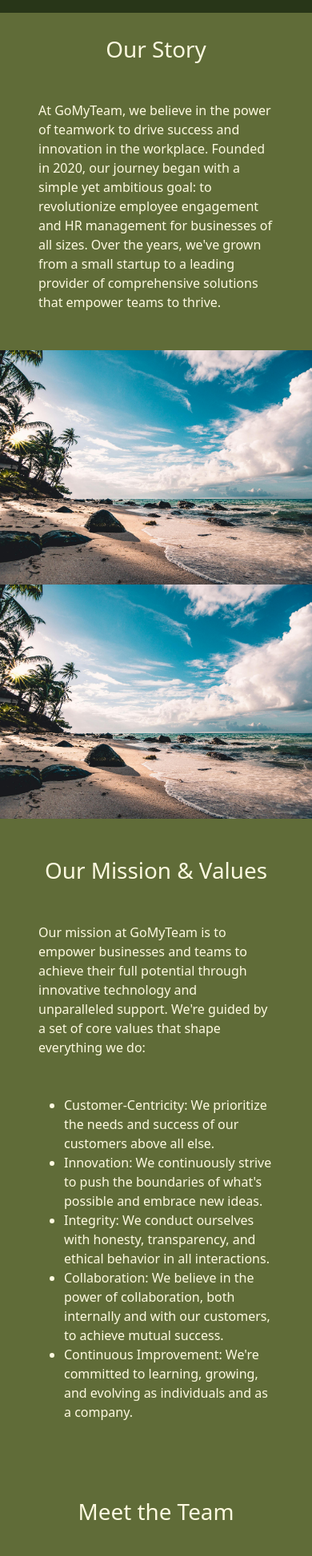
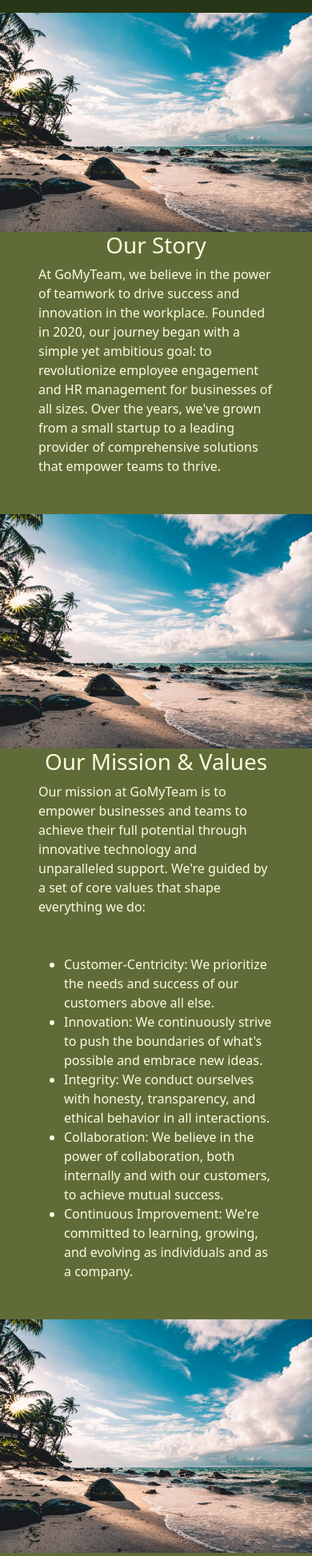
Before and after one commit to HiiTuongSing/GoMyTeam, a React (Vite) app: page /GoMyTeam/about in a window 390 px wide. Shown: the part 51-1997 px from the top of the page at 80% size. Built offline with nearby package versions, Linux system fonts and the light colour scheme.

Commit message:
Updated About.jsx responsiveness

```diff
--- a/src/pages/About.jsx
+++ b/src/pages/About.jsx
@@ -10,9 +10,9 @@ export default function About() {
   return (
     <>
       <div className="test-hero-banner-container pt-5">
-        <div className="row p-0 m-0">
-          <div className="col-12 col-lg-6 d-flex flex-column justify-content-center align-items-center p-0 m-0">
-            <h1 className="my-5">Our Story</h1>
+        <div className="row p-0 m-0 reverse">
+          <div className="col-12 col-lg-6 d-flex flex-column justify-content-center align-items-center p-0 m-0 ">
+            <h1 className="my-lg-5">Our Story</h1>
             <p className="mx-5 mb-5 fw-light">
               At GoMyTeam, we believe in the power of teamwork to drive success
               and innovation in the workplace. Founded in 2020, our journey
@@ -34,7 +34,7 @@ export default function About() {
             <img src={HeroImage} alt="img" />
           </div>
           <div className="col-12 col-lg-6 d-flex flex-column justify-content-center align-items-center p-0 m-0">
-            <h1 className="my-5">Our Mission & Values</h1>
+            <h1 className="my-lg-5">Our Mission & Values</h1>
             <p className="mx-5 mb-5 fw-light">
               Our mission at GoMyTeam is to empower businesses and teams to
               achieve their full potential through innovative technology and
@@ -68,9 +68,9 @@ export default function About() {
       </div>
 
       <div className="test-hero-banner-container">
-        <div className="row p-0 m-0">
+        <div className="row p-0 m-0 reverse">
           <div className="col-12 col-lg-6 d-flex flex-column justify-content-center align-items-center p-0 m-0">
-            <h1 className="my-5">Meet the Team</h1>
+            <h1 className="my-lg-5">Meet the Team</h1>
             <p className="mx-5 mb-5 fw-light">
               Behind every success story at GoMyTeam is a team of dedicated
               professionals who are passionate about making a difference.
@@ -95,7 +95,7 @@ export default function About() {
               Explore career opportunities and become part of the GoMyTeam
               family today!
             </p>
-            <button className="btn btn-basic btn-lg">Join now!</button>
+            <button className="btn btn-basic btn-lg mb-5">Join now!</button>
           </div>
         </div>
       </div>
--- a/src/styles/components.css
+++ b/src/styles/components.css
@@ -150,6 +150,12 @@
   }
 }
 
+@media (max-width: 768px) {
+  .reverse {
+    flex-direction: column-reverse;
+  }
+}
+
 .document-list-container {
   width: 70vw;
   @media (max-width: 900px) {
```
